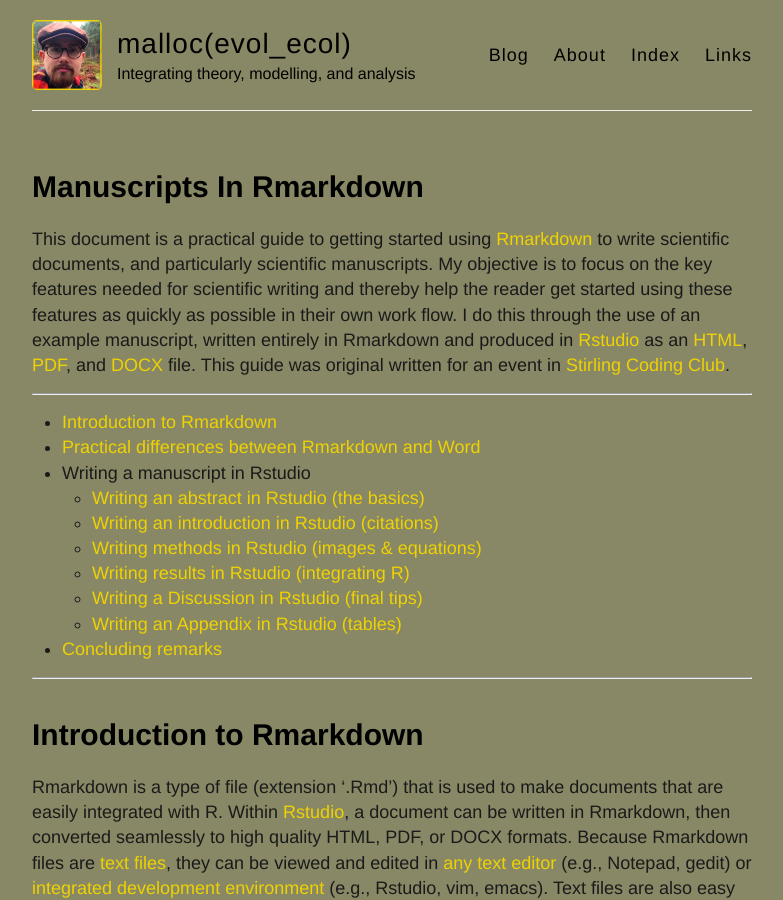
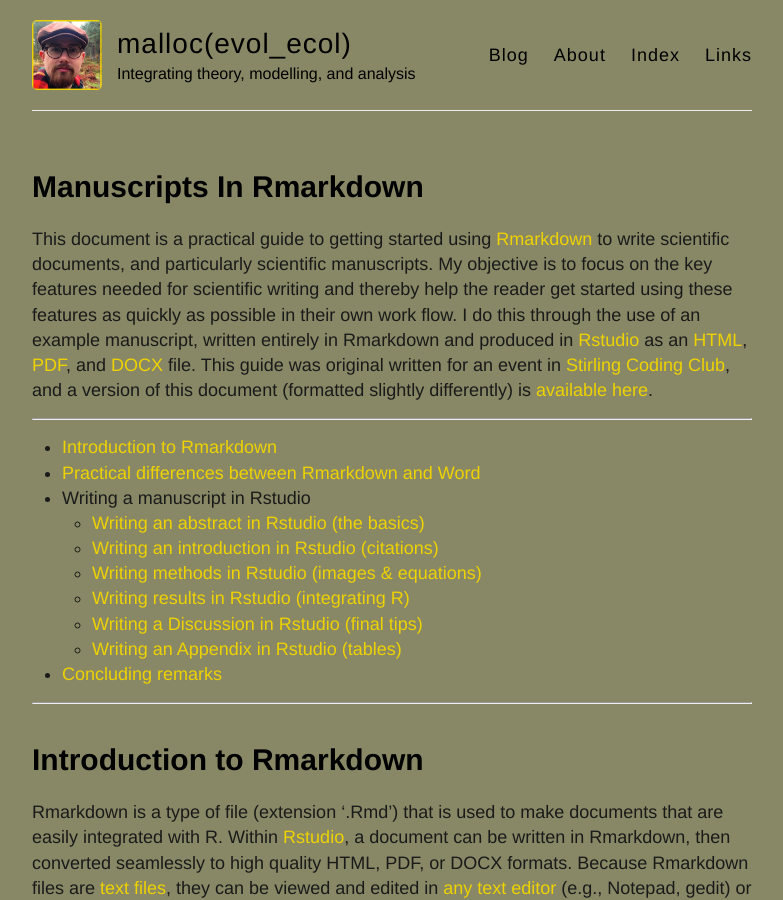
Before and after one commit to bradduthie/blog, a Jekyll site: the page built from _posts/2018-10-30-Manuscripts-in-Rmarkdown.md, in a window 1280 px wide and 900 px high. Shown: the whole window, without its empty margins (248-1031 px from the left). Built offline with Jekyll 4.4.1, drawn with Linux system fonts in a browser that asks for light colours; our own code applies the rules of GitHub Pages for plain Markdown files; comment, search, counter and statistics services are not loaded.

Commit message:
Small fix

```diff
--- a/_posts/2018-10-30-Manuscripts-in-Rmarkdown.md
+++ b/_posts/2018-10-30-Manuscripts-in-Rmarkdown.md
@@ -1,4 +1,4 @@
-This document is a practical guide to getting started using [Rmarkdown](https://rmarkdown.rstudio.com/) to write scientific documents, and particularly scientific manuscripts. My objective is to focus on the key features needed for scientific writing and thereby help the reader get started using these features as quickly as possible in their own work flow. I do this through the use of an example manuscript, written entirely in Rmarkdown and produced in [Rstudio](https://www.rstudio.com/) as an [HTML](https://stirlingcodingclub.github.io/Manuscripts_in_Rmarkdown/ms_history/ms_final.html), [PDF](https://github.com/StirlingCodingClub/Manuscripts_in_Rmarkdown/blob/8bc9bf700d49dded038cc1114e8d066ffd47bf22/ms.pdf), and [DOCX](https://github.com/StirlingCodingClub/Manuscripts_in_Rmarkdown/raw/8bc9bf700d49dded038cc1114e8d066ffd47bf22/ms.docx) file. This guide was original written for an event in [Stirling Coding Club](https://stirlingcodingclub.github.io/studyGroup/).
+This document is a practical guide to getting started using [Rmarkdown](https://rmarkdown.rstudio.com/) to write scientific documents, and particularly scientific manuscripts. My objective is to focus on the key features needed for scientific writing and thereby help the reader get started using these features as quickly as possible in their own work flow. I do this through the use of an example manuscript, written entirely in Rmarkdown and produced in [Rstudio](https://www.rstudio.com/) as an [HTML](https://stirlingcodingclub.github.io/Manuscripts_in_Rmarkdown/ms_history/ms_final.html), [PDF](https://github.com/StirlingCodingClub/Manuscripts_in_Rmarkdown/blob/8bc9bf700d49dded038cc1114e8d066ffd47bf22/ms.pdf), and [DOCX](https://github.com/StirlingCodingClub/Manuscripts_in_Rmarkdown/raw/8bc9bf700d49dded038cc1114e8d066ffd47bf22/ms.docx) file. This guide was original written for an event in [Stirling Coding Club](https://stirlingcodingclub.github.io/studyGroup/), and a version of this document (formatted slightly differently) is [available here](https://stirlingcodingclub.github.io/Manuscripts_in_Rmarkdown/Rmarkdown_notes.html).
 
 ------------------------------------------------------------------------
 
@@ -441,7 +441,7 @@ The option `echo = FALSE` in this case tells Rmarkdown not to print the code its
 
 ------------------------------------------------------------------------
 
-![Box plot of the total lengths of live and dead sparrows following a snowstorm in Providence, RI, as originally collected by Hermon Bumpus. The central horizontal line shows median values. Boxes and whiskers show inter-quartile ranges and extreme values, respectively.](../images/Manuscripts_in_Rmarkdown-fig1.png)
+![Box plot of the total lengths of live and dead sparrows following a snowstorm in Providence, RI, as originally collected by Hermon Bumpus. The central horizontal line shows median values. Boxes and whiskers show inter-quartile ranges and extreme values, respectively.](../images/Manuscripts_in_Rmarkdown_fig1.png)
 
 ------------------------------------------------------------------------
 
```
